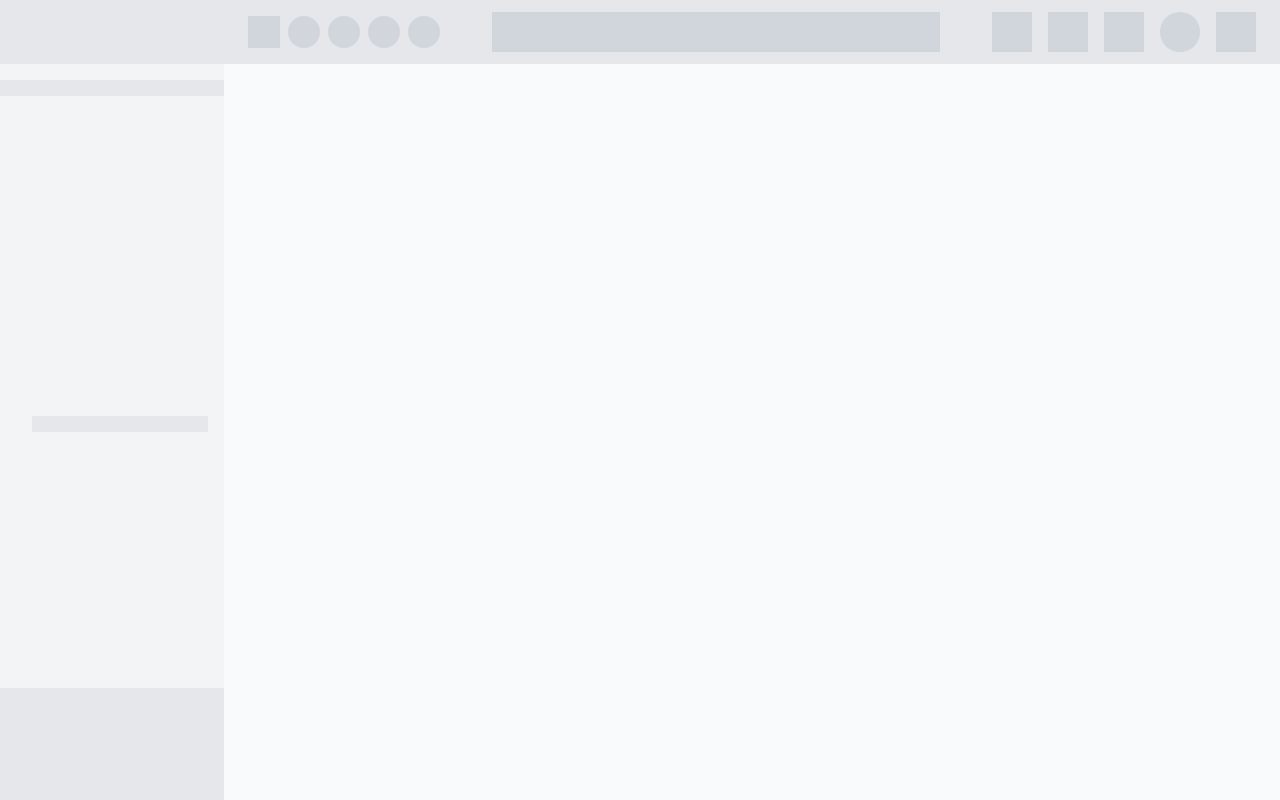
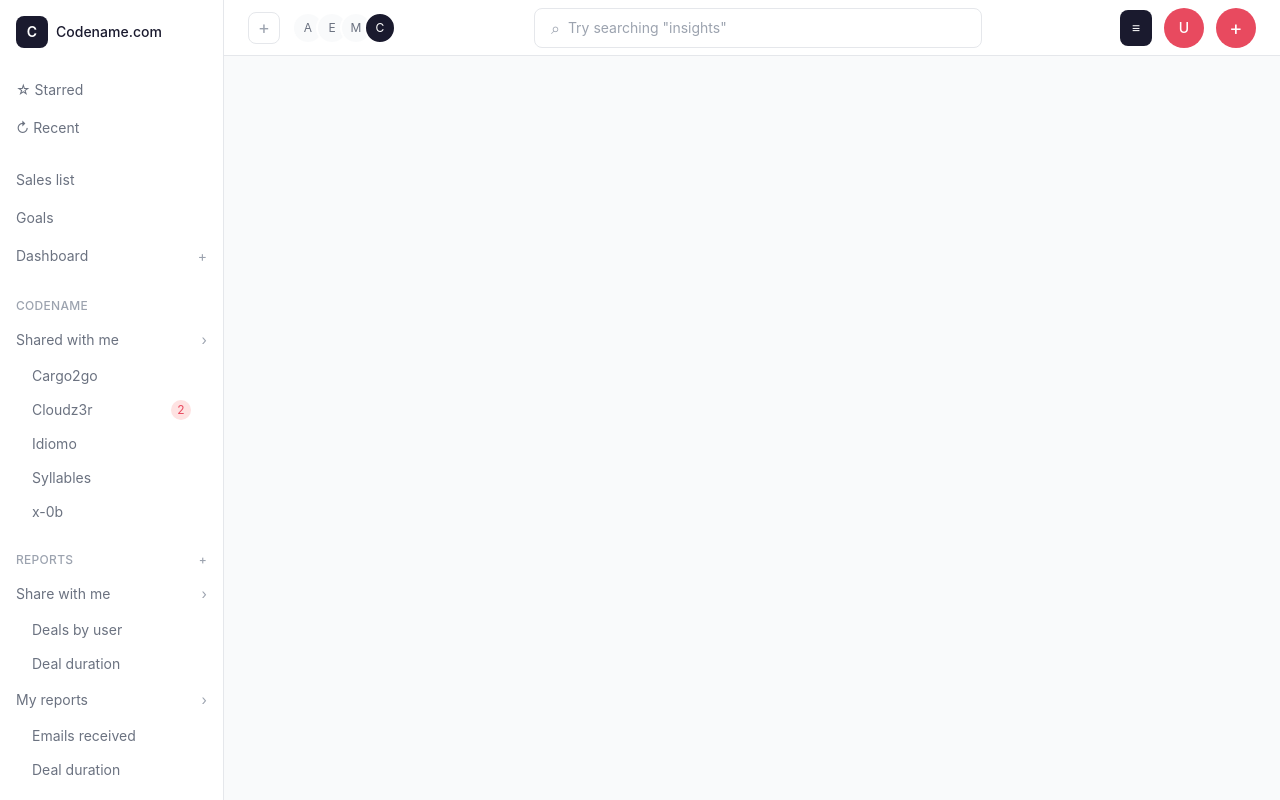
Before and after one commit to modi-meet/Frontend-project_Acorn-Globus, a React app: page / in a window 1280 px wide. Shown: the top 800 px of the page. Built offline with nearby package versions, Linux system fonts and the light colour scheme; the HTML template or start-up script is replaced by a standard one.

Commit message:
style: apply typography, color system, and base UI styling

```diff
--- a/src/components/Sidebar.jsx
+++ b/src/components/Sidebar.jsx
@@ -1,62 +1,88 @@
 function Sidebar() {
   return (
-    <aside className="w-56 min-h-screen flex flex-col bg-gray-100 shrink-0">
-      <div className="p-4 bg-gray-200">
-        <div className="h-8">{/* Logo placeholder */}</div>
+    <aside className="w-56 min-h-screen flex flex-col bg-surface border-r border-border shrink-0">
+      <div className="p-4">
+        <div className="flex items-center gap-2">
+          <div className="w-8 h-8 rounded-lg bg-text-primary flex items-center justify-center">
+            <span className="text-surface font-semibold text-sm">C</span>
+          </div>
+          <span className="text-sm font-medium text-text-primary">Codename.com</span>
+        </div>
       </div>
 
-      <nav className="flex-1 py-4">
-        <ul className="space-y-1">
-          <li className="px-4 py-2 bg-gray-200">{/* Starred */}</li>
-          <li className="px-4 py-2">{/* Recent */}</li>
+      <nav className="flex-1 py-2 overflow-y-auto">
+        <ul className="space-y-0.5">
+          <li className="px-4 py-2 text-sm text-text-secondary">☆ Starred</li>
+          <li className="px-4 py-2 text-sm text-text-secondary">↻ Recent</li>
         </ul>
 
-        <ul className="mt-4 space-y-1">
-          <li className="px-4 py-2">{/* Sales list */}</li>
-          <li className="px-4 py-2">{/* Goals */}</li>
-          <li className="px-4 py-2">{/* Dashboard */}</li>
+        <ul className="mt-4 space-y-0.5">
+          <li className="px-4 py-2 text-sm text-text-secondary">Sales list</li>
+          <li className="px-4 py-2 text-sm text-text-secondary">Goals</li>
+          <li className="px-4 py-2 text-sm text-text-secondary flex items-center justify-between">
+            <span>Dashboard</span>
+            <span className="text-text-muted">+</span>
+          </li>
         </ul>
 
-        <div className="mt-4 px-4">
-          <div className="py-2">{/* Section header: Codename */}</div>
-          <ul className="pl-4 space-y-1">
-            <li className="px-4 py-2">{/* Shared with me */}</li>
-            <ul className="pl-4 space-y-1">
-              <li className="px-4 py-1">{/* Cargo2go */}</li>
-              <li className="px-4 py-1">{/* Cloudz3r */}</li>
-              <li className="px-4 py-1">{/* Idiomo */}</li>
-              <li className="px-4 py-1">{/* Syllables */}</li>
-              <li className="px-4 py-1">{/* x-0b */}</li>
+        <div className="mt-4">
+          <div className="px-4 py-2 text-xs font-medium text-text-muted uppercase tracking-wide">Codename</div>
+          <ul className="space-y-0.5">
+            <li className="px-4 py-2 text-sm text-text-secondary flex items-center justify-between">
+              <span>Shared with me</span>
+              <span className="text-text-muted">›</span>
+            </li>
+            <ul className="space-y-0.5">
+              <li className="px-8 py-1.5 text-sm text-text-secondary">Cargo2go</li>
+              <li className="px-8 py-1.5 text-sm text-text-secondary flex items-center justify-between">
+                <span>Cloudz3r</span>
+                <span className="w-5 h-5 rounded-full bg-primary-light text-primary text-xs flex items-center justify-center">2</span>
+              </li>
+              <li className="px-8 py-1.5 text-sm text-text-secondary">Idiomo</li>
+              <li className="px-8 py-1.5 text-sm text-text-secondary">Syllables</li>
+              <li className="px-8 py-1.5 text-sm text-text-secondary">x-0b</li>
             </ul>
           </ul>
         </div>
 
-        <div className="mt-4 px-4">
-          <div className="py-2">{/* Section header: Reports */}</div>
-          <ul className="pl-4 space-y-1">
-            <li className="px-4 py-2">{/* Share with me */}</li>
-            <ul className="pl-4 space-y-1">
-              <li className="px-4 py-1">{/* Deals by user */}</li>
-              <li className="px-4 py-1">{/* Deal duration */}</li>
+        <div className="mt-4">
+          <div className="px-4 py-2 text-xs font-medium text-text-muted uppercase tracking-wide flex items-center justify-between">
+            <span>Reports</span>
+            <span>+</span>
+          </div>
+          <ul className="space-y-0.5">
+            <li className="px-4 py-2 text-sm text-text-secondary flex items-center justify-between">
+              <span>Share with me</span>
+              <span className="text-text-muted">›</span>
+            </li>
+            <ul className="space-y-0.5">
+              <li className="px-8 py-1.5 text-sm text-text-secondary">Deals by user</li>
+              <li className="px-8 py-1.5 text-sm text-text-secondary">Deal duration</li>
             </ul>
-            <li className="px-4 py-2">{/* My reports */}</li>
-            <ul className="pl-4 space-y-1">
-              <li className="px-4 py-1">{/* Emails received */}</li>
-              <li className="px-4 py-1">{/* Deal duration */}</li>
+            <li className="px-4 py-2 text-sm text-text-secondary flex items-center justify-between">
+              <span>My reports</span>
+              <span className="text-text-muted">›</span>
+            </li>
+            <ul className="space-y-0.5">
+              <li className="px-8 py-1.5 text-sm text-text-secondary">Emails received</li>
+              <li className="px-8 py-1.5 text-sm text-text-secondary">Deal duration</li>
             </ul>
-            <li className="px-4 py-2 bg-gray-200">{/* New report (active) */}</li>
-            <li className="px-4 py-2">{/* Analytics */}</li>
+            <li className="px-4 py-2 text-sm text-primary font-medium">New report</li>
+            <li className="px-4 py-2 text-sm text-text-secondary flex items-center justify-between">
+              <span>Analytics</span>
+              <span className="w-5 h-5 rounded-full bg-primary text-surface text-xs flex items-center justify-center">7</span>
+            </li>
           </ul>
         </div>
 
-        <div className="mt-4 px-4 py-2">
-          {/* Manage folders */}
+        <div className="mt-4 px-4 py-2 text-sm text-text-secondary">
+          ⚙ Manage folders
         </div>
       </nav>
 
-      <div className="p-4 space-y-4 bg-gray-200">
-        <div className="h-8">{/* User/Avatar placeholder */}</div>
-        <div className="h-8">{/* Settings placeholder */}</div>
+      <div className="p-4 space-y-2 border-t border-border">
+        <div className="w-10 h-10 rounded-full bg-background"></div>
+        <div className="w-8 h-8 flex items-center justify-center text-text-muted">⚙</div>
       </div>
     </aside>
   );
--- a/src/components/Topbar.jsx
+++ b/src/components/Topbar.jsx
@@ -1,28 +1,31 @@
 function Topbar() {
   return (
-    <header className="h-16 flex items-center justify-between px-6 bg-gray-200 shrink-0">
-      <div className="flex items-center gap-4">
-        <div className="flex items-center gap-2">
-          <div className="w-8 h-8 bg-gray-300">{/* Add button */}</div>
-          <div className="flex items-center gap-2">
-            <div className="w-8 h-8 rounded-full bg-gray-300">{/* Avatar 1 */}</div>
-            <div className="w-8 h-8 rounded-full bg-gray-300">{/* Avatar 2 */}</div>
-            <div className="w-8 h-8 rounded-full bg-gray-300">{/* Avatar 3 */}</div>
-            <div className="w-8 h-8 rounded-full bg-gray-300">{/* Avatar 4 */}</div>
-          </div>
+    <header className="h-14 flex items-center justify-between px-6 bg-surface border-b border-border shrink-0">
+      <div className="flex items-center gap-3">
+        <button className="w-8 h-8 rounded-lg border border-border flex items-center justify-center text-text-muted text-lg">+</button>
+        <div className="flex items-center -space-x-2">
+          <div className="w-8 h-8 rounded-full bg-background border-2 border-surface flex items-center justify-center text-xs text-text-secondary">A</div>
+          <div className="w-8 h-8 rounded-full bg-background border-2 border-surface flex items-center justify-center text-xs text-text-secondary">E</div>
+          <div className="w-8 h-8 rounded-full bg-background border-2 border-surface flex items-center justify-center text-xs text-text-secondary">M</div>
+          <div className="w-8 h-8 rounded-full bg-text-primary border-2 border-surface flex items-center justify-center text-xs text-surface">C</div>
         </div>
       </div>
 
-      <div className="flex-1 max-w-md mx-4">
-        <div className="h-10 bg-gray-300">{/* Search input */}</div>
+      <div className="flex-1 max-w-md mx-6">
+        <div className="h-10 px-4 rounded-lg border border-border bg-surface flex items-center gap-2">
+          <span className="text-text-muted">⌕</span>
+          <span className="text-sm text-text-muted">Try searching "insights"</span>
+        </div>
       </div>
 
-      <div className="flex items-center gap-4">
-        <div className="w-10 h-10 bg-gray-300">{/* Action button 1 */}</div>
-        <div className="w-10 h-10 bg-gray-300">{/* Action button 2 */}</div>
-        <div className="w-10 h-10 bg-gray-300">{/* Action button 3 */}</div>
-        <div className="w-10 h-10 rounded-full bg-gray-300">{/* User avatar */}</div>
-        <div className="w-10 h-10 bg-gray-300">{/* Add button */}</div>
+      <div className="flex items-center gap-3">
+        <div className="flex items-center gap-2 px-3 py-2 rounded-lg bg-text-primary">
+          <span className="text-surface text-sm">≡</span>
+        </div>
+        <div className="w-10 h-10 rounded-full bg-primary flex items-center justify-center">
+          <span className="text-surface text-sm font-medium">U</span>
+        </div>
+        <button className="w-10 h-10 rounded-full bg-primary flex items-center justify-center text-surface text-xl">+</button>
       </div>
     </header>
   );
--- a/src/layouts/DashboardLayout.jsx
+++ b/src/layouts/DashboardLayout.jsx
@@ -3,7 +3,7 @@ import Topbar from '../components/Topbar';
 
 function MainContent({ children }) {
   return (
-    <main className="flex-1 bg-gray-50 p-6">
+    <main className="flex-1 bg-background p-6 overflow-auto">
       {children}
     </main>
   );
@@ -11,7 +11,7 @@ function MainContent({ children }) {
 
 function DashboardLayout() {
   return (
-    <div className="flex min-w-[1280px] min-h-screen">
+    <div className="flex min-w-[1280px] min-h-screen bg-background">
       <Sidebar />
       <div className="flex flex-col flex-1">
         <Topbar />
--- a/src/styles/index.css
+++ b/src/styles/index.css
@@ -1 +1,27 @@
 @import "tailwindcss";
+
+@theme {
+  --font-sans: "Inter", system-ui, sans-serif;
+
+  --color-primary: #E84A5F;
+  --color-primary-light: #FEE2E2;
+
+  --color-text-primary: #1A1A2E;
+  --color-text-secondary: #6B7280;
+  --color-text-muted: #9CA3AF;
+
+  --color-surface: #FFFFFF;
+  --color-background: #F9FAFB;
+  --color-border: #E5E7EB;
+
+  --color-success: #10B981;
+  --color-warning: #F59E0B;
+}
+
+@layer base {
+  body {
+    font-family: var(--font-sans);
+    color: var(--color-text-primary);
+    background-color: var(--color-background);
+  }
+}
```
